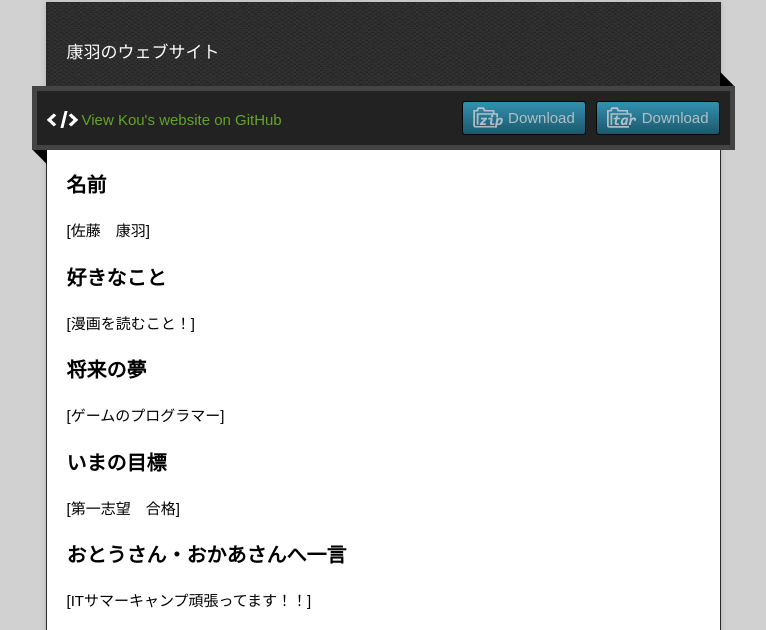
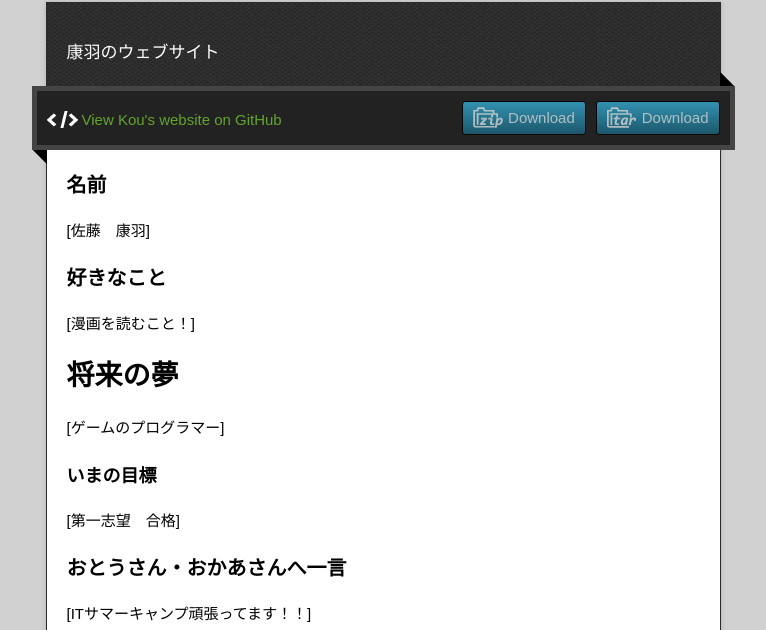
Before and after one commit to k-sato-17pa/web, a plain HTML site: page index.html in a window 1280 px wide. Shown: the part 128-758 px from the top of the page, without its empty margins (257-1023 px from the left). Drawn offline with nearby package versions, Linux system fonts and the light colour scheme.

Commit message:
Update index.html

```diff
--- a/index.html
+++ b/index.html
@@ -46,12 +46,12 @@
 
 <p>[漫画を読むこと！]</p>
 
-<h3>
+<h1>
 <a id="将来の夢" class="anchor" href="#%E5%B0%86%E6%9D%A5%E3%81%AE%E5%A4%A2" aria-hidden="true"><span aria-hidden="true" class="octicon octicon-link"></span></a>将来の夢</h3>
 
 <p>[ゲームのプログラマー]</p>
 
-<h3>
+<h4>
 <a id="いまの目標" class="anchor" href="#%E3%81%84%E3%81%BE%E3%81%AE%E7%9B%AE%E6%A8%99" aria-hidden="true"><span aria-hidden="true" class="octicon octicon-link"></span></a>いまの目標</h3>
 
 <p>[第一志望　合格]</p>
```
